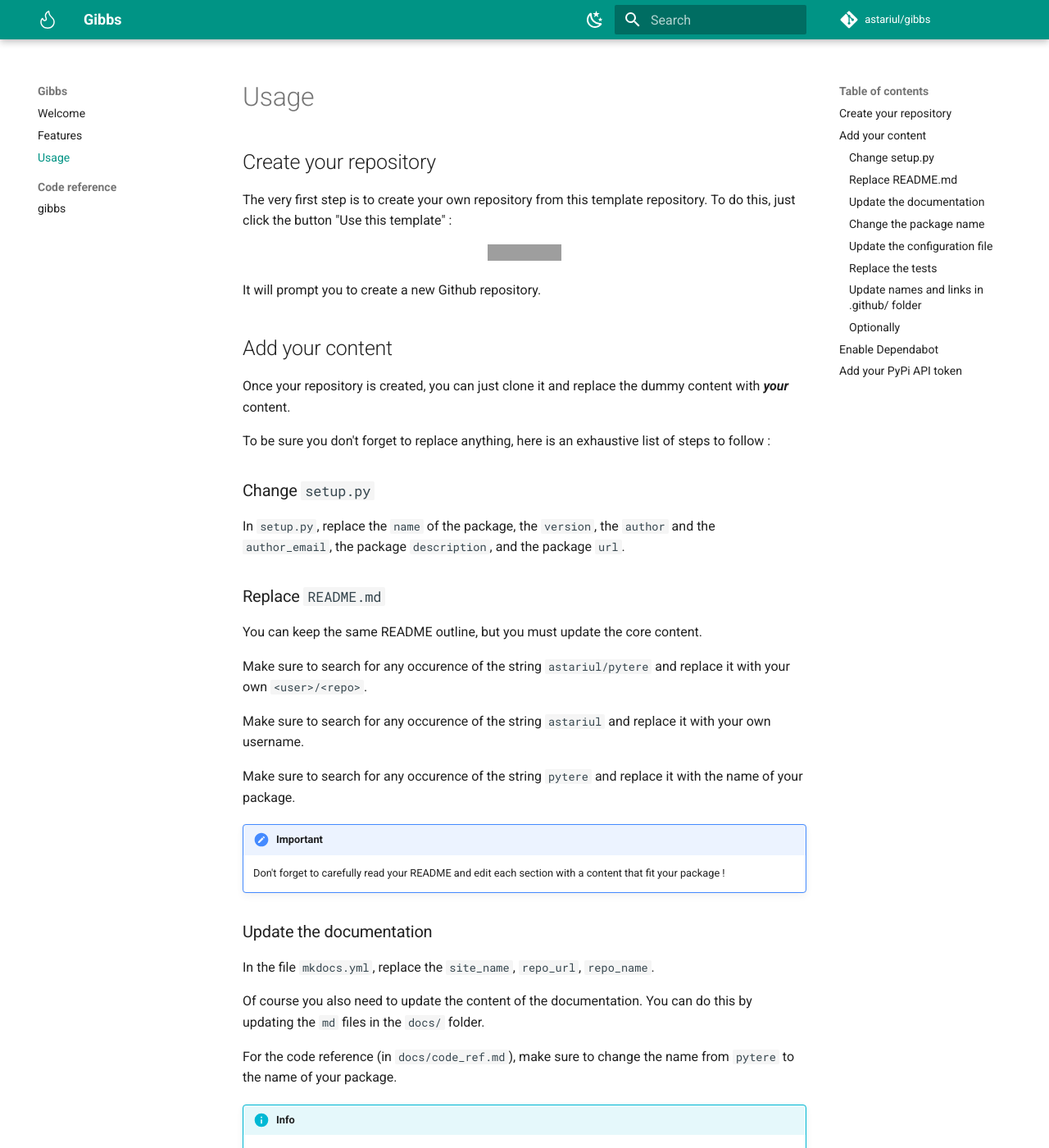
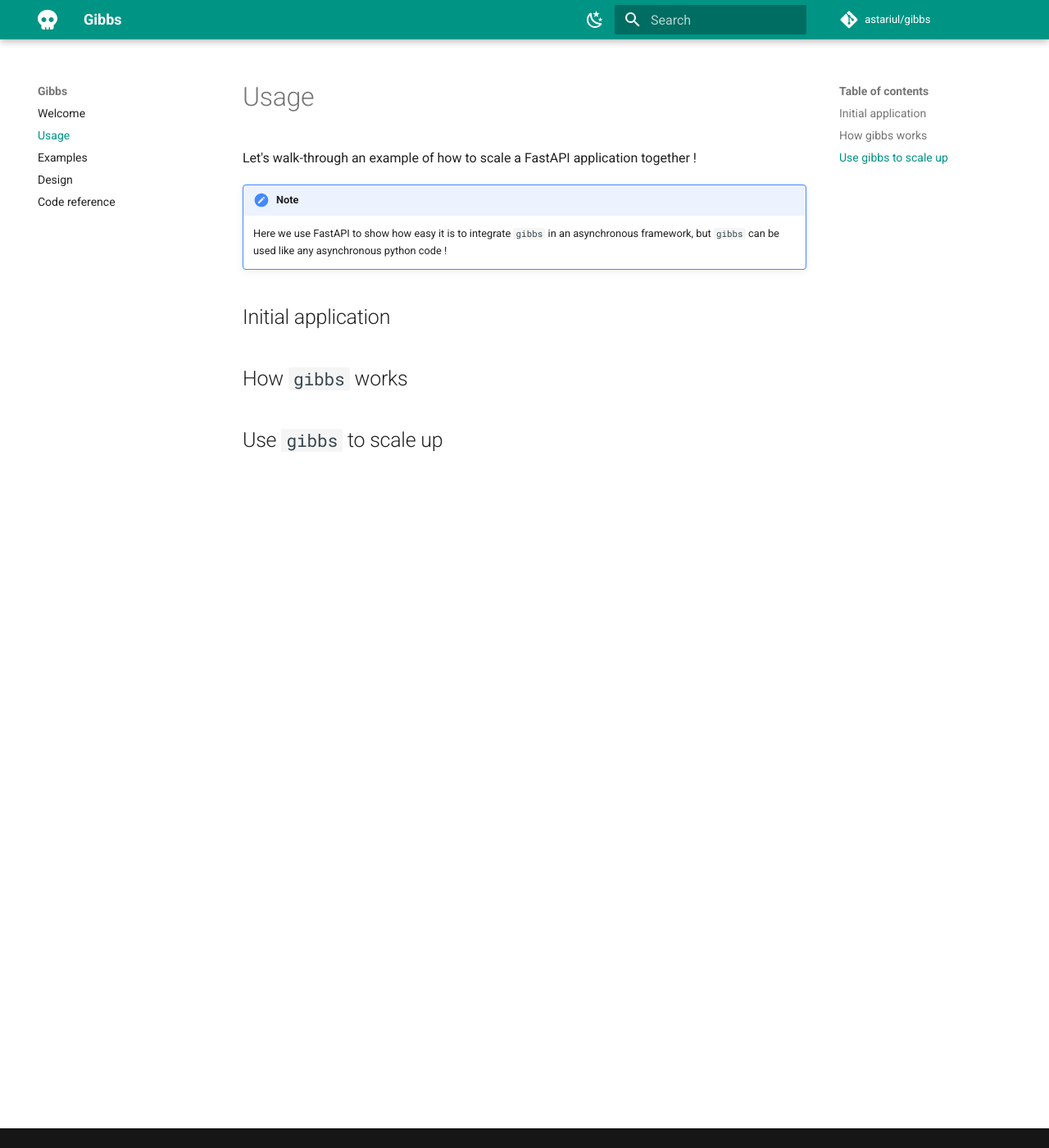
Before and after one commit to astariul/gibbs, an MkDocs documentation site: the page built from docs/usage.md, in a window 1280 px wide and 1400 px high. Shown: the whole window at 82% size. Built offline with MkDocs 1.6.1 and Material for MkDocs 9.7.7, drawn with Linux system fonts in a browser that asks for light colours; comment, search, counter and statistics services are not loaded; the version menu is left out; some of the changed text lies outside the part shown; grey boxes are pictures that could not be loaded.

Commit message:
:memo: Add basic doc

```diff
--- a/docs/usage.md
+++ b/docs/usage.md
@@ -1,88 +1,12 @@
 # Usage
 
-## Create your repository
+Let's walk-through an example of how to scale a FastAPI application together !
 
-The very first step is to create your own repository from this template repository. To do this, just click the button "Use this template" :
+!!! note
+    Here we use FastAPI to show how easy it is to integrate `gibbs` in an asynchronous framework, but `gibbs` can be used like any asynchronous python code !
 
-<p align="center">
-  <a href="https://github.com/astariul/pytere/generate"><img src="https://img.shields.io/badge/%20-Use%20this%20template-green?style=for-the-badge&color=347d39" alt="Use template" /></a>
-</p>
+## Initial application
 
-It will prompt you to create a new Github repository.
+## How `gibbs` works
 
-## Add your content
-
-Once your repository is created, you can just clone it and replace the dummy content with ***your*** content.
-
-To be sure you don't forget to replace anything, here is an exhaustive list of steps to follow :
-
-### Change `setup.py`
-
-In `setup.py`, replace the `name` of the package, the `version`, the `author` and the `author_email`, the package `description`, and the package `url`.
-
-### Replace `README.md`
-
-You can keep the same README outline, but you must update the core content.
-
-Make sure to search for any occurence of the string `astariul/pytere` and replace it with your own `<user>/<repo>`.
-
-Make sure to search for any occurence of the string `astariul` and replace it with your own username.
-
-Make sure to search for any occurence of the string `pytere` and replace it with the name of your package.
-
-!!! important
-    Don't forget to carefully read your README and edit each section with a content that fit your package !
-
-### Update the documentation
-
-In the file `mkdocs.yml`, replace the `site_name`, `repo_url`, `repo_name`.
-
-Of course you also need to update the content of the documentation. You can do this by updating the `md` files in the `docs/` folder.
-
-For the code reference (in `docs/code_ref.md`), make sure to change the name from `pytere` to the name of your package.
-
-!!! info
-    The documentation will be published in Github page ***after*** you create a Github release.
-
-### Change the package name
-
-Make sure to replace the name of the folder `pytere/`, which contains the source code of the package, to the name of ***your*** package.
-
-Also don't forget to remove the dummy code in `pytere/__init__.py` !
-
-### Update the configuration file
-
-In the configuration file `pyproject.toml`, you should replace the name `pytere` with the name of your package.
-
-### Replace the tests
-
-Rename the test file `tests/test_pytere.py` and replace its content with actual tests !
-
-### Update names and links in `.github/` folder
-
-A few links to update in `.github/` folder :
-
-* In `.github/ISSUE_TEMPLATE/bug.yaml`, replace `pytere` by the name of your package.
-* In `.github/ISSUE_TEMPLATE/config.yml`, replace `astariul/pytere` by your `<user>/<repo>`.
-* In `.github/workflows/mike_dev.yaml`, replace `pytere` by your package name.
-* In `.github/workflows/mike_stable.yaml`, replace `pytere` by your package name.
-
-### Optionally
-
-Optionally, if there is some features you don't want (like the Github action that automatically release your code to PyPi), you can remove it !
-
-Head over to the [Features](features.md) page to see which file to remove.
-
-## Enable Dependabot
-
-From the Github website, on your repository page, you can enable [Dependabot](https://docs.github.com/en/code-security/supply-chain-security/managing-vulnerabilities-in-your-projects-dependencies/configuring-dependabot-security-updates#enabling-or-disabling-dependabot-security-updates-for-an-individual-repository) by going to the `Settings` tab of your repository, then in the `Security & analysis` section you can enable `Dependabot alerts` and `Dependabot security updates`.
-
-
-## Add your PyPi API token
-
-The Github action that automatically publish your package to PyPi (see [Features](features.md#continuous-deployment)) requires your [PyPi API token](https://pypi.org/help/#apitoken).
-
-You can store the API token in a [Github secret](https://docs.github.com/en/actions/security-guides/encrypted-secrets).
-To do this, go to the `Settings` tab of your Github repository, then go to the `Secrets` section, and click the button `New repository secret`.
-
-Then set the name of the secret as `PYPI_API_TOKEN`, and put your API token in the value field.
+## Use `gibbs` to scale up
--- a/mkdocs.yml
+++ b/mkdocs.yml
@@ -5,8 +5,8 @@ repo_name: "astariul/gibbs"
 theme:
   name: material
   custom_dir: docs/mkdocs
-  logo: "assets/flame.svg"
-  favicon: "assets/flame.svg"
+  logo: "assets/skull.svg"
+  favicon: "assets/skull.svg"
   features:
     - navigation.sections
   palette:
@@ -35,10 +35,10 @@ markdown_extensions:
 
 nav:
   - Welcome: "index.md"
-  - "features.md"
   - "usage.md"
-  - Code reference:
-    - "code_ref.md"
+  - "examples.md"
+  - "design.md"
+  - "code_ref.md"
 
 plugins:
   - search
```
Also changed, not shown: docs/code_ref.md (+52 -2 lines), docs/design.md (added, +1 -0 lines), docs/examples.md (added, +1 -0 lines), docs/features.md (deleted, +0 -196 lines), docs/index.md (+22 -35 lines), docs/assets/flame.svg (deleted), docs/assets/skull.svg (added).
